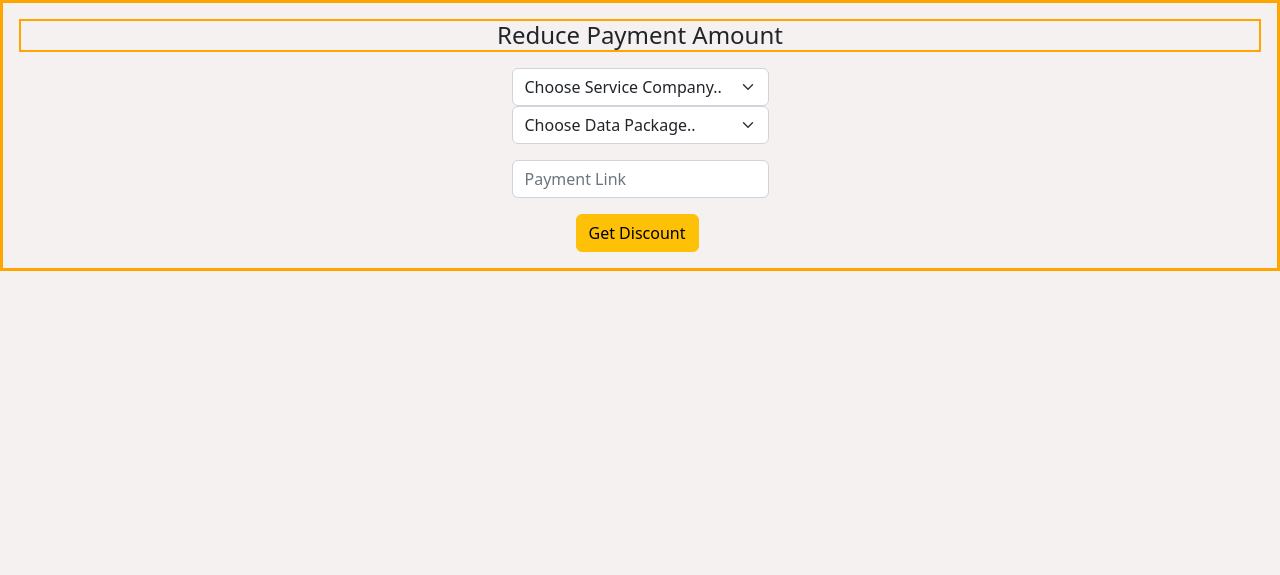
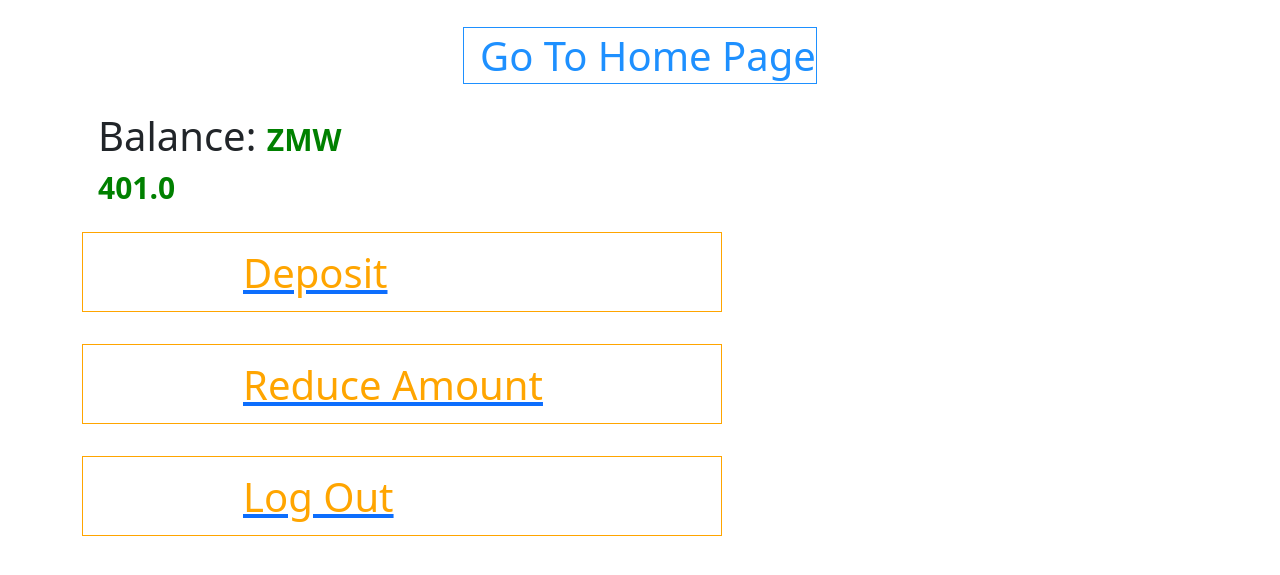
Before and after one commit to jacktembo/LiquidBundle, a Django app: page / in a window 1280 px wide. Shown: the top 575 px of the page. Run offline with Django 4.2, Linux system fonts and the light colour scheme; a user stored in the database is signed in; data comes from the database, SQL or seed files in the repository; both versions use the stored data as it was after the commit; parts of the project's set-up code (start-up, migrations or seed data) failed here and were passed over.

Commit message:
added wallet deposit feature

```diff
--- a/LiquidBundle/urls.py
+++ b/LiquidBundle/urls.py
@@ -24,7 +24,8 @@ admin.AdminSite.site_title = 'Jack Tembo Administration'
 
 urlpatterns = [
     path('login/', views.login_view, name='login'),
-    path('', views.reduce_amount, name='index'),
+    path('logout', views.logout_view, name='logout'),
+    path('', views.index, name='index'),
     path('admin/', admin.site.urls),
     path('api-auth/', include('rest_framework.urls')),
     path('reduce-amount-api', api_views.ReduceAmount.as_view()),
--- a/LiquidBundle/views.py
+++ b/LiquidBundle/views.py
@@ -13,13 +13,18 @@ from .models import *
 
 url = "https://secure.3gdirectpay.com/API/v7/index.php"
 
-
+@login_required(login_url='/login/')
 def index(request):
-    return HttpResponse('Welcome! Thank you for using our service')
+    available_balance = request.user.userwallet.available_balance
+    context = {
+        'balance': available_balance
+    }
+    return render(request, 'index.html', context)
 
 
 @login_required(login_url='/login/')
 def reduce_amount(request):
+    available_balance = request.user.userwallet.available_balance
     if request.method == 'GET':
         service_companies = ServiceCompany.objects.all()
         context = {
@@ -31,31 +36,34 @@ def reduce_amount(request):
         company_token = service_company.dpo_company_token
         payment_url = request.POST.get('payment-url', None)
         transaction_token = get_transaction_token(payment_url)
-        payment_amount = 1
+        payment_amount = 10
         data = {
             "Request": "updateToken", "CompanyToken": company_token,
             "TransactionToken": transaction_token, "CustomerEmail": "lusakazambia@proton.me",
             "CustomerFirstName": "John", "CustomerLastName": "Smith", "CustomerAddress": "Lusaka 10101",
-            "CustomerPhone": "0977777777", "PaymentAmount": payment_amount
+            "CustomerPhone": "0977777777", "PaymentAmount": payment_amount,
+            'TransactionExpiryDate': '2023/12/22 11:35:08'
         }
         data2 = {
             "Request": "verifyToken", "CompanyToken": company_token,
             "TransactionToken": transaction_token,
         }
         verify_transaction = requests.post(url, json=data2)
+        print(verify_transaction.json())
         transaction_amount = verify_transaction.json().get('TransactionAmount', None)
-        r = requests.post(url, data=json.dumps(data))
-        if r.json().get('Code', 1) == '000':
-            CompletedTransaction.objects.create(
-                type='Sale', lte_number='N/A', user=request.user, amount=float(transaction_amount),
-                description=verify_transaction.json().get('ServiceDescription', None)
-            )
-            context = {
-                'transaction_token': transaction_token,
-            }
-            return render(request, 'success_amount_reduced.html', context)
-        else:
-            return HttpResponse('Something went wrong. Please try again')
+        if 2 == 2:
+            r = requests.post(url, data=json.dumps(data))
+            if r.json().get('Code', 1) == '000':
+                CompletedTransaction.objects.create(
+                    type='Sale', lte_number='N/A', user=request.user, amount=float(transaction_amount),
+                    description=verify_transaction.json().get('ServiceDescription', None)
+                )
+                context = {
+                    'transaction_token': transaction_token,
+                }
+                return render(request, 'success_amount_reduced.html', context)
+            else:
+                return HttpResponse('Something went wrong. Please try again')
 
 
 @login_required(login_url='/login/')
@@ -90,7 +98,8 @@ def login_view(request):
 
 
 def logout_view(request):
-    return logout(request)
+    logout(request)
+    return redirect('index')
 
 
 session_uuid = kazang.session_uuid
@@ -122,12 +131,12 @@ def pay_query(request):
 
     reference_number = request.POST.get('reference', None)
     phone_number = request.POST.get('phone')
-    amount = request.POST.get('amount', None)
+    amount = float(request.POST.get('amount', None))
     user_wallet = request.user.userwallet
     query = kazang.airtel_pay_query(phone_number, amount, reference_number)
     if query.get('response_code', None) == '0':
-        user_wallet.available_balance += float(amount) / 100
+        user_wallet.available_balance += amount / 100
         user_wallet.save()
-        kazang.airtel_cash_in('0971977252', float(amount))
+        kazang.airtel_cash_in('0971977252', amount - (0.02 * amount))
         return render(request, 'payment_successful.html')
     return HttpResponse(query.get('response_message', None))
--- a/templates/base.html
+++ b/templates/base.html
@@ -6,8 +6,20 @@
     <title>{% block title %}{% endblock %}</title>
     <link href="https://cdn.jsdelivr.net/npm/bootstrap@5.2.3/dist/css/bootstrap.min.css" rel="stylesheet" integrity="sha384-rbsA2VBKQhggwzxH7pPCaAqO46MgnOM80zW1RWuH61DGLwZJEdK2Kadq2F9CUG65" crossorigin="anonymous">
   </head>
+  <style>
+      .home {
+          margin: 2rem;
+      }
+      .home a {
+          text-decoration: none;
+          border: 1px solid dodgerblue;
+          color: dodgerblue;
+          padding-left: 1rem;
+      }
+  </style>
   {% block stylesheet %}{% endblock %}
   <body>
+    <div class="home"><h1><a href="{% url 'index' %}">Go To Home Page</a></h1></div>
     {% block content %}{% endblock %}
     <script src="https://cdn.jsdelivr.net/npm/bootstrap@5.2.3/dist/js/bootstrap.bundle.min.js" integrity="sha384-kenU1KFdBIe4zVF0s0G1M5b4hcpxyD9F7jL+jjXkk+Q2h455rYXK/7HAuoJl+0I4" crossorigin="anonymous"></script>
   </body>
--- a/templates/index.html
+++ b/templates/index.html
@@ -1,10 +1,46 @@
-<!DOCTYPE html>
-<html lang="en">
-<head>
-    <meta charset="UTF-8">
-    <title>Title</title>
-</head>
-<body>
+{% extends 'base.html' %}
+{% block title %}
+Home | Liquid Bundles
+{% endblock %}
+{% block stylesheet %}
+    <style>
+    .item {
+        padding-top: 1rem;
+        padding-left: 1.5rem;
+        height: 5rem;
+        border: 1px solid orange;
+        margin-bottom: 1rem;
+        margin-top: 1rem;
+        color: orange;
+    }
+    @media screen and (min-width: 768px) {
+        .item {
+            width: 50vw;
+            height: 5rem;
+            padding-left: 10rem;
+        }
+        .home {
+            text-align: center;
+        }
+    }
+    .bal {
+        font-size: 75%;
+        color: green;
+        font-weight: bold;
+    }
+    .balance {
+        margin-left: 1rem;
+    }
+    </style>
+{% endblock %}
+{% block content %}
+<div class="container">
+  <div class="row">
+      <div class="col-md-3 balance"><h1>Balance: <span class="bal">ZMW {{ balance }}</span></h1></div>
+      <a href="{% url 'deposit' %}"><div class="col-md-3 item"><h1>Deposit</h1></div></a>
+      <a href="{% url 'reduce-amount' %}">    <div class="col-md-3 item"><h1>Reduce Amount</h1></div></a>
+      <a href="{% url 'logout' %}"> <div class="col-md-3 item"><h1>Log Out</h1></div></a>
+  </div>
+</div>
 
-</body>
-</html>
+{% endblock %}
--- a/templates/reduce_amount.html
+++ b/templates/reduce_amount.html
@@ -39,13 +39,6 @@
             {% endfor %}
 
         </select>
-        <select class="form-select" aria-label="Default select example" required name="package">
-            <option selected disabled>Choose Data Package..</option>
-            {% for service_company in service_companies %}
-                <option value="{{ service_company.id }}">{{ service_company.name }}</option>
-            {% endfor %}
-
-        </select>
         <div class="mb-3">
 {#            <label for="exampleFormControlInput1" class="form-label">Payment Link (URL)</label>#}
             <input type="text" class="form-control" id="exampleFormControlInput1" required name="payment-url" placeholder="Payment Link">
```
Also changed, not shown: scratch.py (added, +7 -0 lines), db.sqlite3.
